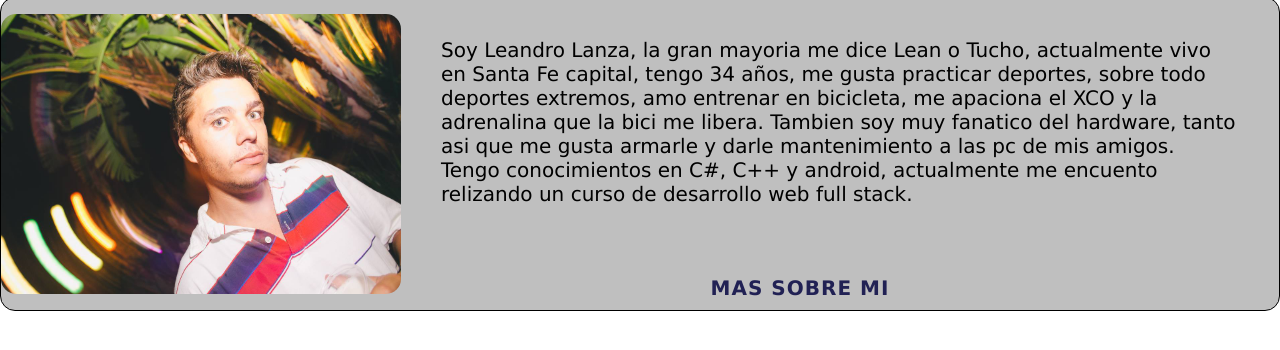
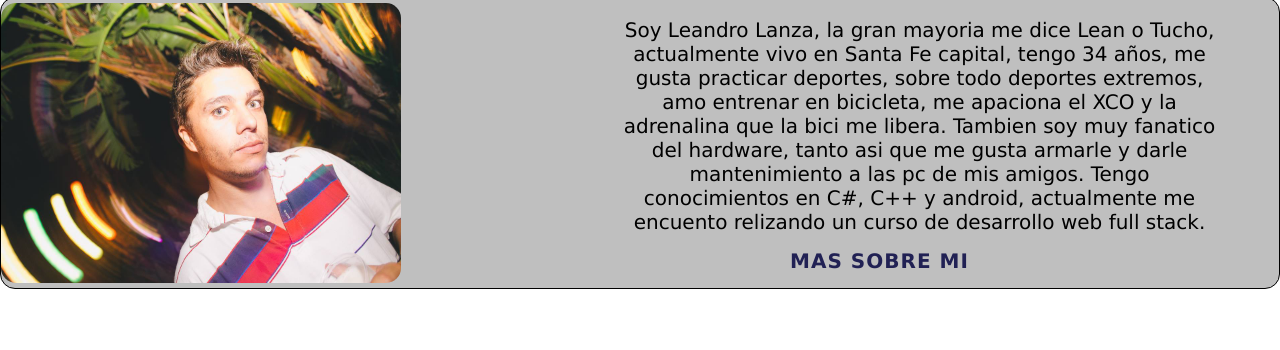
Before and after one commit to lealanza/Landing-Page-Portfolio, a plain HTML site: page index.html in a window 1280 px wide. Shown: the part 100-450 px from the top of the page. Drawn offline with Linux system fonts and the light colour scheme.

Commit message:
agregado de  detalles

```diff
--- a/index.css
+++ b/index.css
@@ -2,7 +2,7 @@
     margin: 0;
     padding:0;
 }
-@media screen and(max-width:300px) {
+@media screen and(max-width:600px) {
     .body{
         grid-template-columns: repeat(auto-fit, minmax(200px,1fr));
     }
@@ -184,7 +184,6 @@ nav>ul>li>a:hover{
     top: 0;
     left: 0;
     background: rgba(0, 0, 0, .25);
-    display: flex;
     justify-content: center;
     align-items: center;
     align-self: flex-end;
@@ -198,7 +197,12 @@ nav>ul>li>a:hover{
 .home span{
     display: block;
     position: relative;
-    margin: 40px 40px 40px 40px;
+    text-align: center;
+    align-items: center;
+    align-self: flex-end;
+    justify-items: center;
+    margin: 20px;
+    right: 40px;
     font-family: Verdana, Geneva, Tahoma, sans-serif;
     font-size: 20px;
 
@@ -206,15 +210,17 @@ nav>ul>li>a:hover{
 #a{
     display: block;
     position: relative;
-    top: 50px;
+    top: 10px;
     right: 40px;
     text-decoration: none;
     color: rgb(33, 33, 84);
     font-size: 20px;
     text-transform: uppercase;
-    padding: 20px;
+    padding: 5px;
     font-weight: bold;
     letter-spacing: 1px;
     text-align: center;
     justify-content: flex-end;
+    border-radius: 5px;
+
 }
```
Also changed, not shown: competencias.html (+1 -1 lines).
